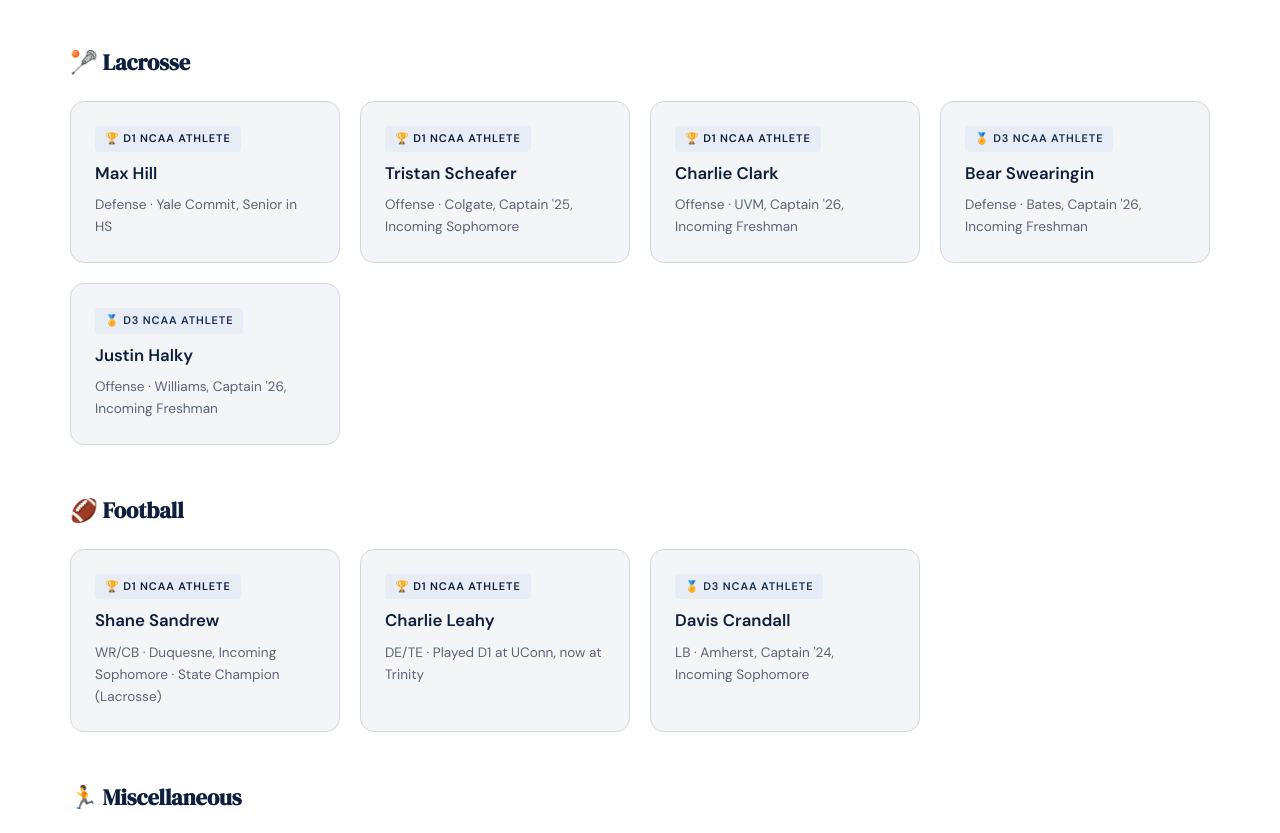
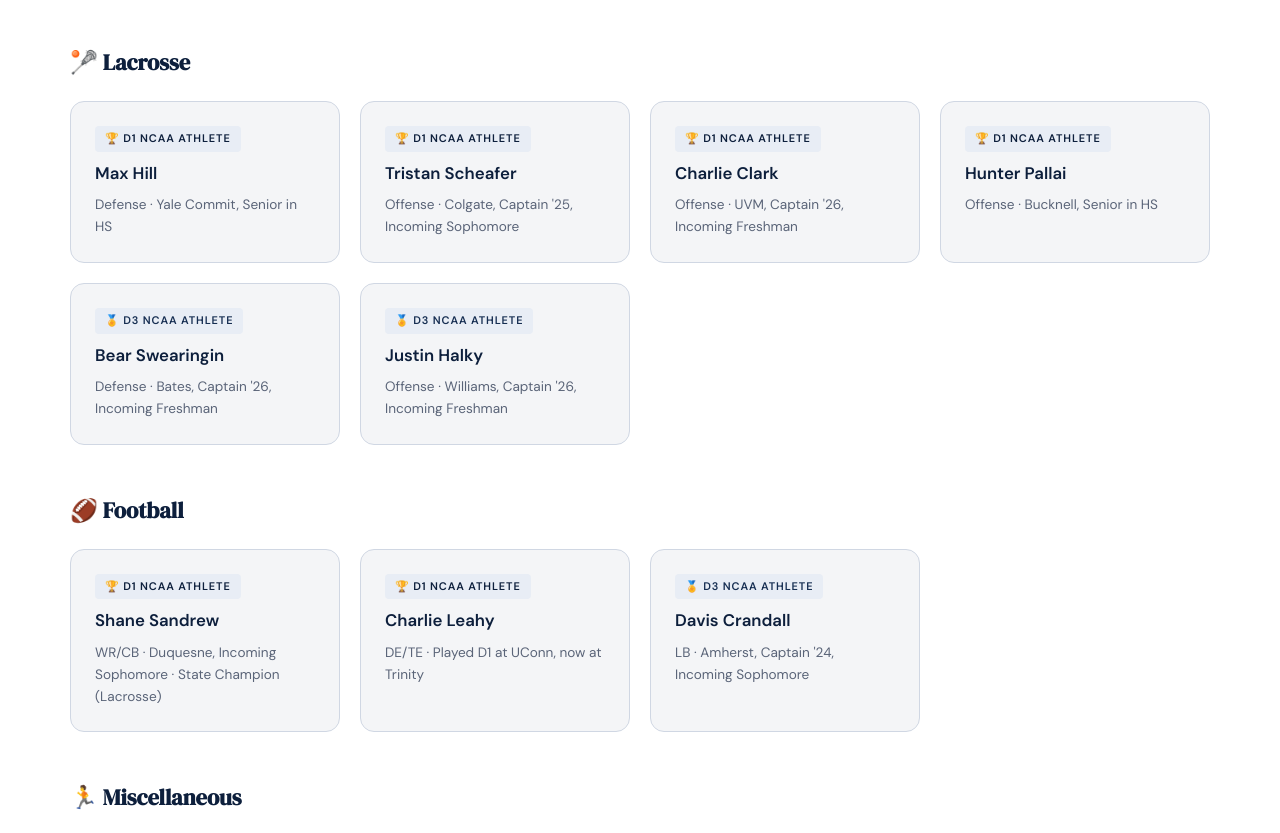
Before and after one commit to MinuteManSoccer/minuteman-website, a plain HTML site: page index.html in a window 1280 px wide. Shown: the part 2724-3557 px from the top of the page. Drawn offline with Linux system fonts and the light colour scheme.

Commit message:
Update index.html

```diff
--- a/index.html
+++ b/index.html
@@ -396,10 +396,15 @@
           <h4>Tristan Scheafer</h4>
           <p class="athlete-position">Offense &middot; Colgate, Captain '25, Incoming Sophomore</p>
         </div>
-        <div class="athlete-card">
+       <div class="athlete-card">
           <span class="athlete-tier tier-d1">&#127942; D1 NCAA Athlete</span>
           <h4>Charlie Clark</h4>
           <p class="athlete-position">Offense &middot; UVM, Captain '26, Incoming Freshman</p>
+        </div>
+        <div class="athlete-card">
+          <span class="athlete-tier tier-d1">&#127942; D1 NCAA Athlete</span>
+          <h4>Hunter Pallai</h4>
+          <p class="athlete-position">Offense &middot; Bucknell, Senior in HS</p>
         </div>
         <div class="athlete-card">
           <span class="athlete-tier tier-d3">&#127941; D3 NCAA Athlete</span>
@@ -789,11 +794,12 @@
     "Jack D'Amore — Varsity Captain",
     'Adrian Rodriguez — State Championship Athlete'
   ],
-  Lacrosse: [
+Lacrosse: [
     'Any available athlete',
     'Max Hill — D1 NCAA Athlete',
     'Tristan Scheafer — D1 NCAA Athlete',
     'Charlie Clark — D1 NCAA Athlete',
+    'Hunter Pallai — D1 NCAA Athlete',
     'Bear Swearingin — D3 NCAA Athlete',
     'Justin Halky — D3 NCAA Athlete'
   ],
```
